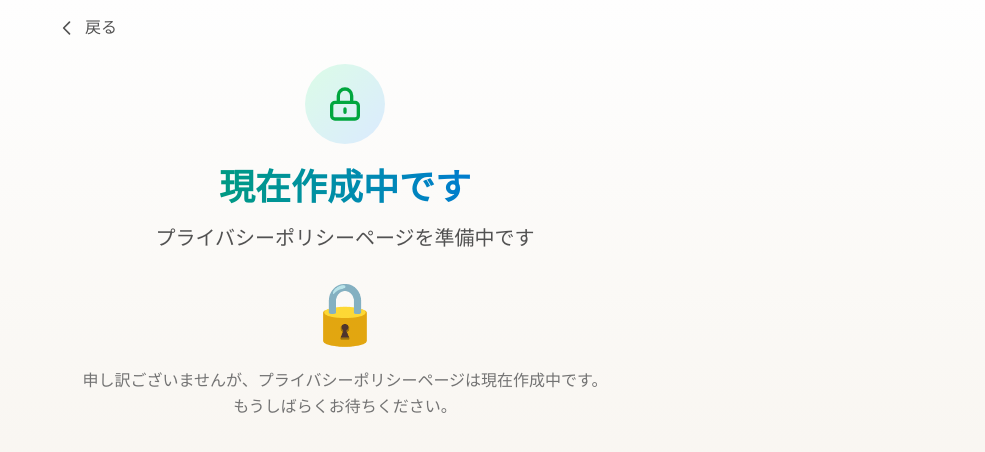
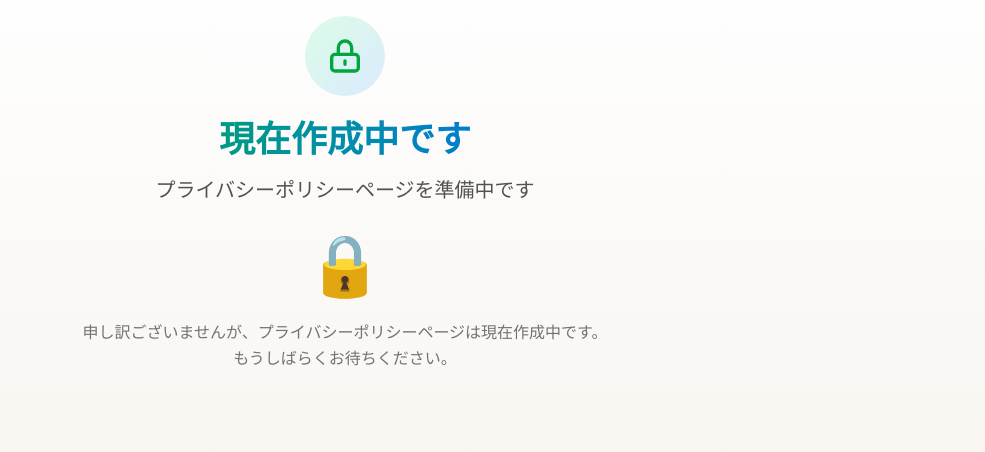
Before and after one commit to shunotsuda/trip-app, a Next.js app: page /privacy in a window 1280 px wide. Shown: the top 452 px of the page, without its empty margins (295-1280 px from the left). Built offline with nearby package versions, Linux system fonts and the light colour scheme.

Commit message:
Fix title centering in PageLayout component
- Add conditional rendering for title in both desktop and mobile layouts
- Ensure title is properly centered when logo is not shown
- Fix layout consistency across all pages

```diff
--- a/src/components/ui/BackButton.tsx
+++ b/src/components/ui/BackButton.tsx
@@ -11,7 +11,7 @@ export default function BackButton({
 	href,
 	onClick,
 	className = "",
-	children = "戻る"
+	children = "戻る",
 }: BackButtonProps) {
 	const buttonContent = (
 		<>
--- a/src/components/ui/PageLayout.tsx
+++ b/src/components/ui/PageLayout.tsx
@@ -25,6 +25,7 @@ export default function PageLayout({
 		<div className="min-h-screen bg-stone-50 px-4 py-4">
 			<div className="w-full max-w-md md:max-w-lg lg:max-w-xl md:mx-auto pb-20 md:pb-0">
 				{/* Desktop Header - Horizontal Layout */}
+				{title && (
 					<div className="hidden lg:flex items-center justify-between mb-6">
 						{/* Back Button */}
 						<BackButton href={backHref} onClick={backOnClick} />
@@ -37,6 +38,7 @@ export default function PageLayout({
 						{/* Logo */}
 						{showLogo && <Logo size={logoSize} href={logoHref} />}
 					</div>
+				)}
 
 				{/* Mobile Layout */}
 				<div className="lg:hidden">
@@ -53,9 +55,11 @@ export default function PageLayout({
 					)}
 
 					{/* Title */}
+					{title && (
 						<h1 className="text-2xl font-bold text-gray-900 text-center mb-6 md:mb-8">
 							{title}
 						</h1>
+					)}
 				</div>
 
 				{/* Content */}
```
Lines whose indentation alone changed are shown as unchanged.
